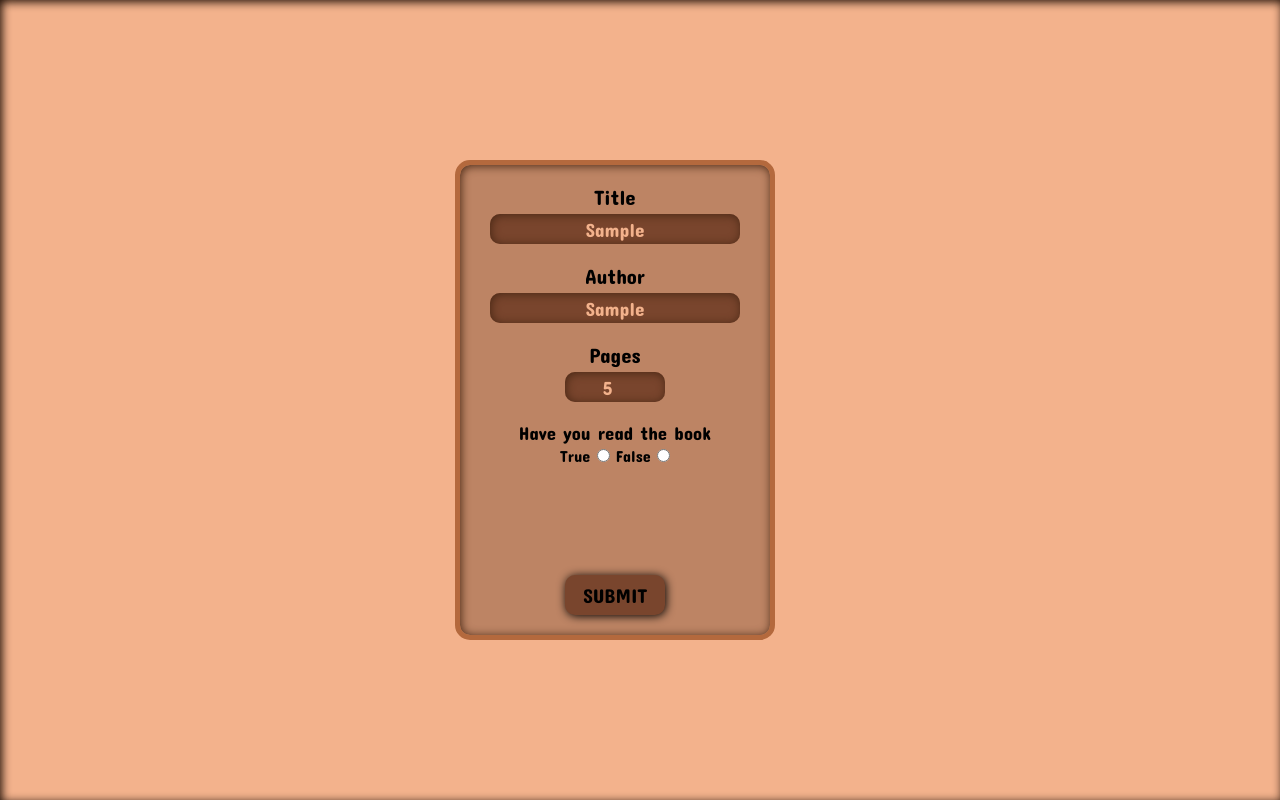
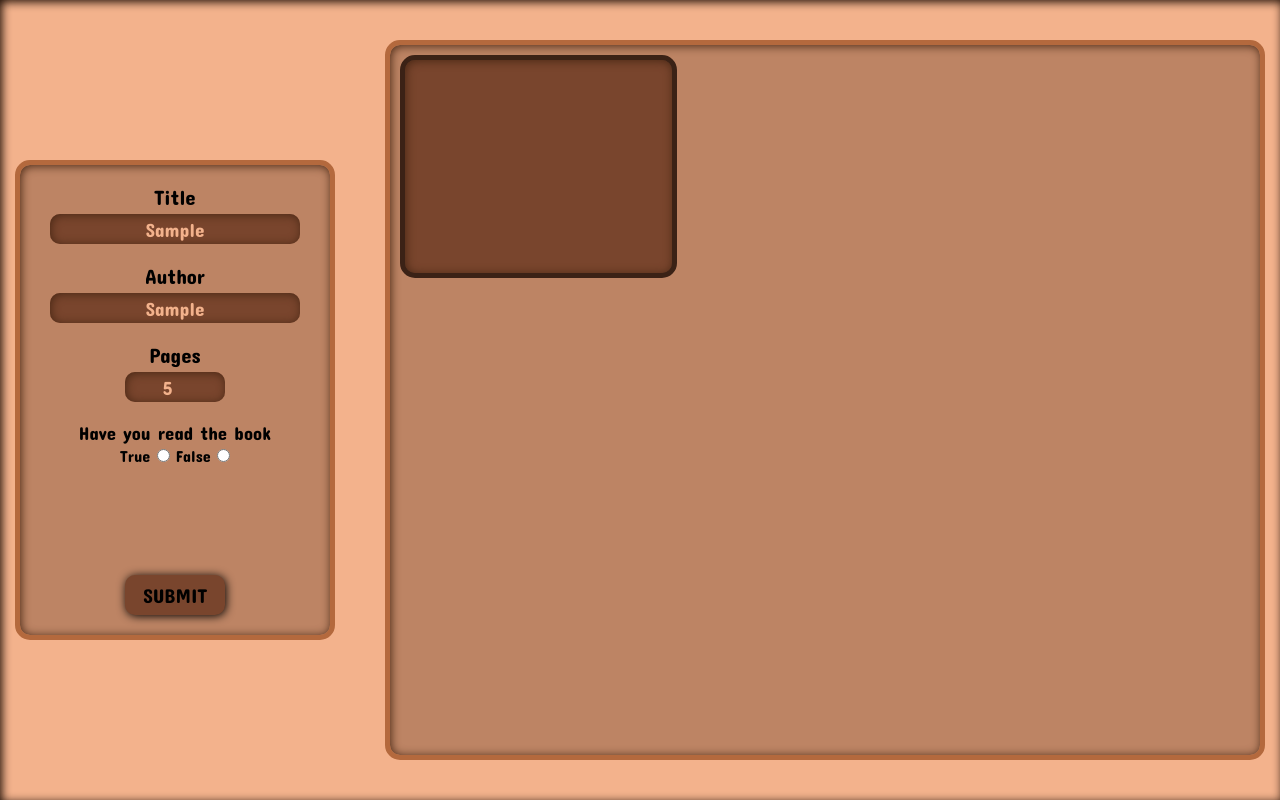
Before and after one commit to junilowahab/Book-assignment, a plain HTML site: page index.html in a window 1280 px wide. Both pictures are taken after typing "Sample", "Sample", "5" into the empty fields and a click on the button "SUBMIT". Drawn offline with Linux system fonts and the light colour scheme.

Commit message:
Implemented adding style to display boxes when information is submitted and further styled the display boxes

```diff
--- a/script.js
+++ b/script.js
@@ -55,23 +55,16 @@ shelf.addEventListener('submit', (e) => {
 
     //Creating elements to display books
     const libraryHall = document.querySelector('.library');
-    const display = document.createElement('section');
+    const display = document.querySelector('#display-container');
 
-    //Displays the element in the DOM
-    function createDisplayArea(){
-        display.classList.add('display');
-
-        //Checks if a display element is already appended so as to not add more
-        if(libraryHall.children.length === 1){
-            libraryHall.appendChild(display);
-        }
-    }
-    createDisplayArea();
+    //Adds style to the display element
+    display.classList.add('display');
 
     function displayBookInformation(){
-            const displayBox = document.createElement('div');
+            var displayBox = document.createElement('div');
             displayBox.classList.add('displayBox')
             display.appendChild(displayBox);
+            console.log('add nau')
     }
     displayBookInformation();
 });
--- a/styles.css
+++ b/styles.css
@@ -116,14 +116,15 @@ button:hover{
     background-color: rgb(189, 132, 100);
     box-shadow: 1px 1px 10px rgb(73, 40, 21) inset;
 
-    grid-template-columns: 1fr 1fr;
+    display: grid;
+    grid-template-columns: 1fr 1fr 1fr;
     grid-template-rows: 1fr 1fr 1fr;
+    gap: 10px;
 }
 
 .displayBox{
     background-color: rgb(121, 69, 45);
     box-shadow: 1px 1px 10px rgb(73, 40, 21) inset;
-    border: 3px solid rgb(87, 49, 31);
-
-    height: 100px;
+    border: 5px solid rgb(59, 34, 22);
+    border-radius: 15px;
 }
```
